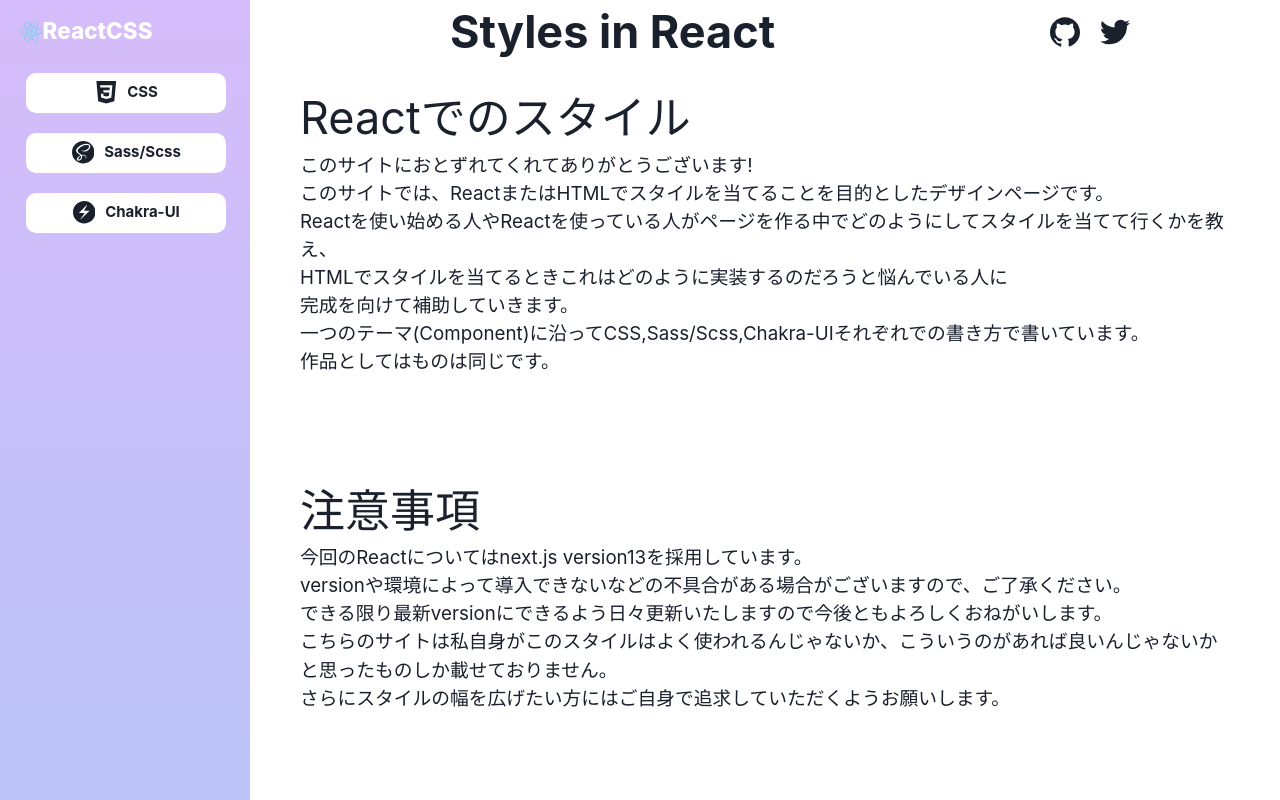
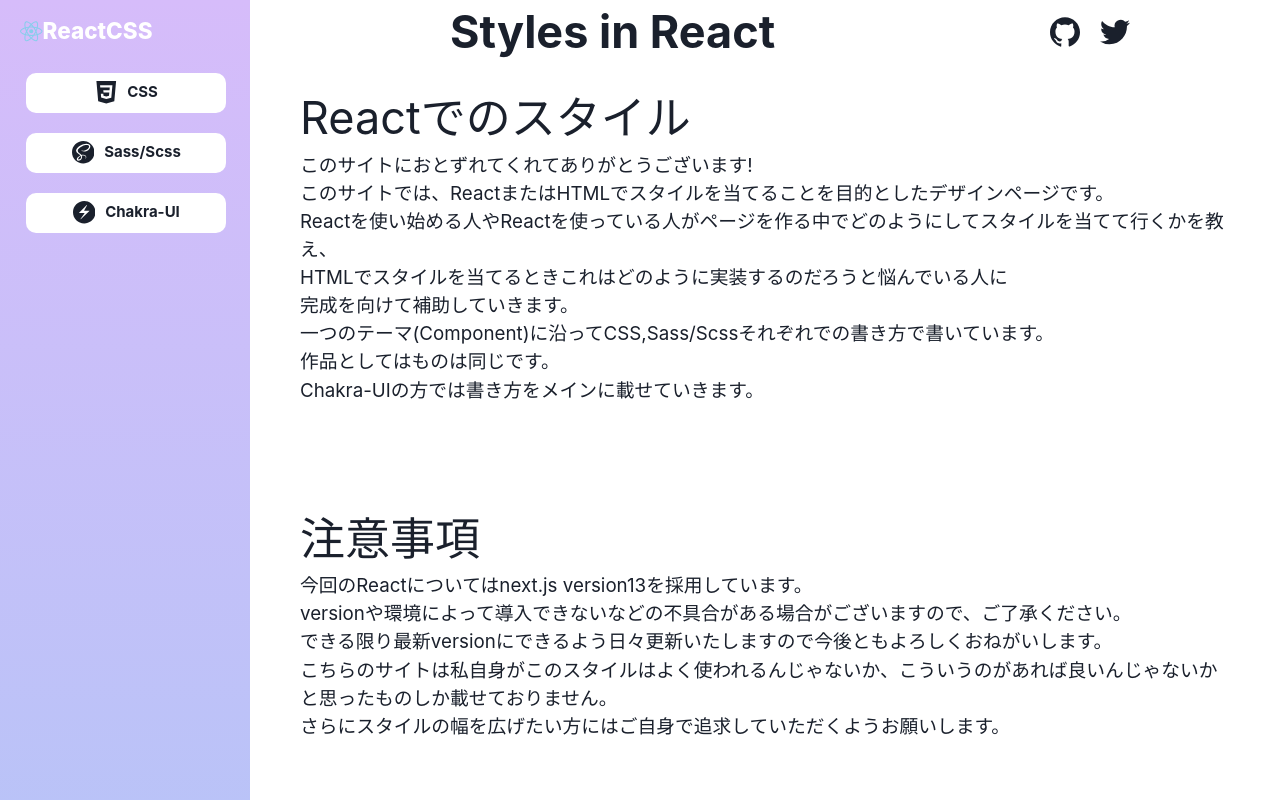
Before and after one commit to RikutoOgaki/React-CSSpage, a Next.js app: page / in a window 1280 px wide. Shown: the top 800 px of the page. Built offline with nearby package versions, Linux system fonts and the light colour scheme.

Commit message:
ReactCSS

```diff
--- a/src/pages/components/FirstView.tsx
+++ b/src/pages/components/FirstView.tsx
@@ -26,8 +26,9 @@ export default function FirstView() {
                             Reactを使い始める人やReactを使っている人がページを作る中でどのようにしてスタイルを当てて行くかを教え、<br />
                             HTMLでスタイルを当てるときこれはどのように実装するのだろうと悩んでいる人に<br />
                             完成を向けて補助していきます。<br />
-                            一つのテーマ(Component)に沿ってCSS,Sass/Scss,Chakra-UIそれぞれでの書き方で書いています。<br />
-                            作品としてはものは同じです。
+                            一つのテーマ(Component)に沿ってCSS,Sass/Scssそれぞれでの書き方で書いています。<br />
+                            作品としてはものは同じです。<br />
+                            Chakra-UIの方では書き方をメインに載せていきます。
                         </Text>
                     </Box>
                     <Box as='section'>
```
